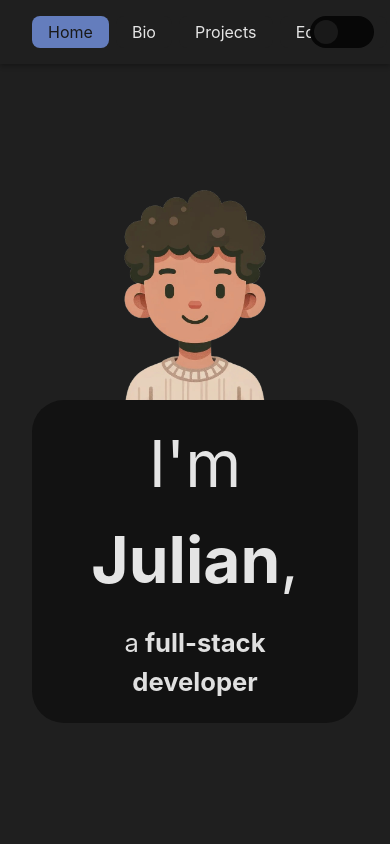
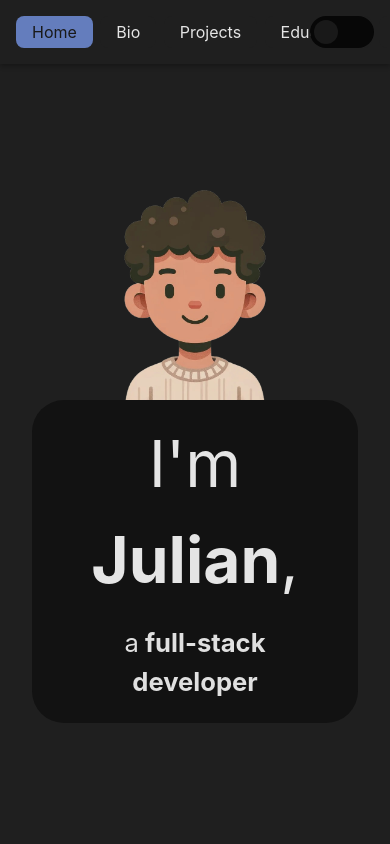
Before and after one commit to julian-castro1/portfolio, a React (Vite) app: page / in a window 390 px wide. Shown: the top 844 px of the page. Built offline with nearby package versions, Linux system fonts and the light colour scheme.

Commit message:
navbar responsiveness

```diff
--- a/src/components/NavBar.jsx
+++ b/src/components/NavBar.jsx
@@ -31,6 +31,7 @@ function NavBar({theme, selected}){
 
                 )
             })}
+            <MobileSpacer></MobileSpacer>
         </NavContainer>
     )
 }
@@ -54,7 +55,12 @@ const NavContainer = styled.div`
     z-index: 30;
     box-shadow: 0px 2px 5px rgba(0,0,0,0.3);
 
-    overflow-x: scroll;
+
+
+    @media only screen and (max-width: 600px) {
+        padding-left: 1rem;
+        overflow-x: scroll;
+    }
 `
 const NavOption = styled.div`
     display: flex;
@@ -66,9 +72,20 @@ const NavOption = styled.div`
     border-radius: .5rem;
     color: ${props=> props.selected == props.name.replace(/\s+/g, '-') ? props.theme.primaryText : props.theme.text};
 
+    white-space: nowrap;
+
     &:hover{
         cursor: pointer;
     }
 `
+const MobileSpacer = styled.div`
+    height: 100%;
+    min-width: 0rem;
+
+    /* background-color: red; */
+    @media only screen and (max-width: 600px) {
+        min-width: 5rem;
+    }
+`
 
 export default NavBar;
```
